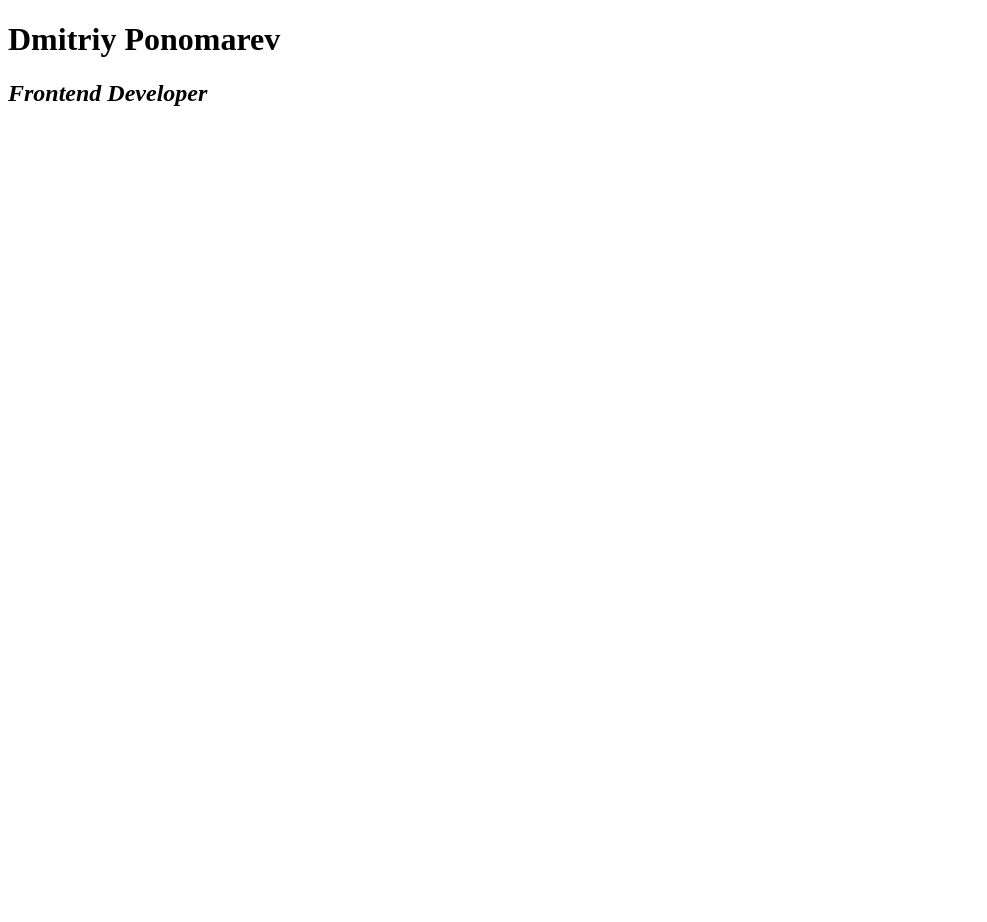
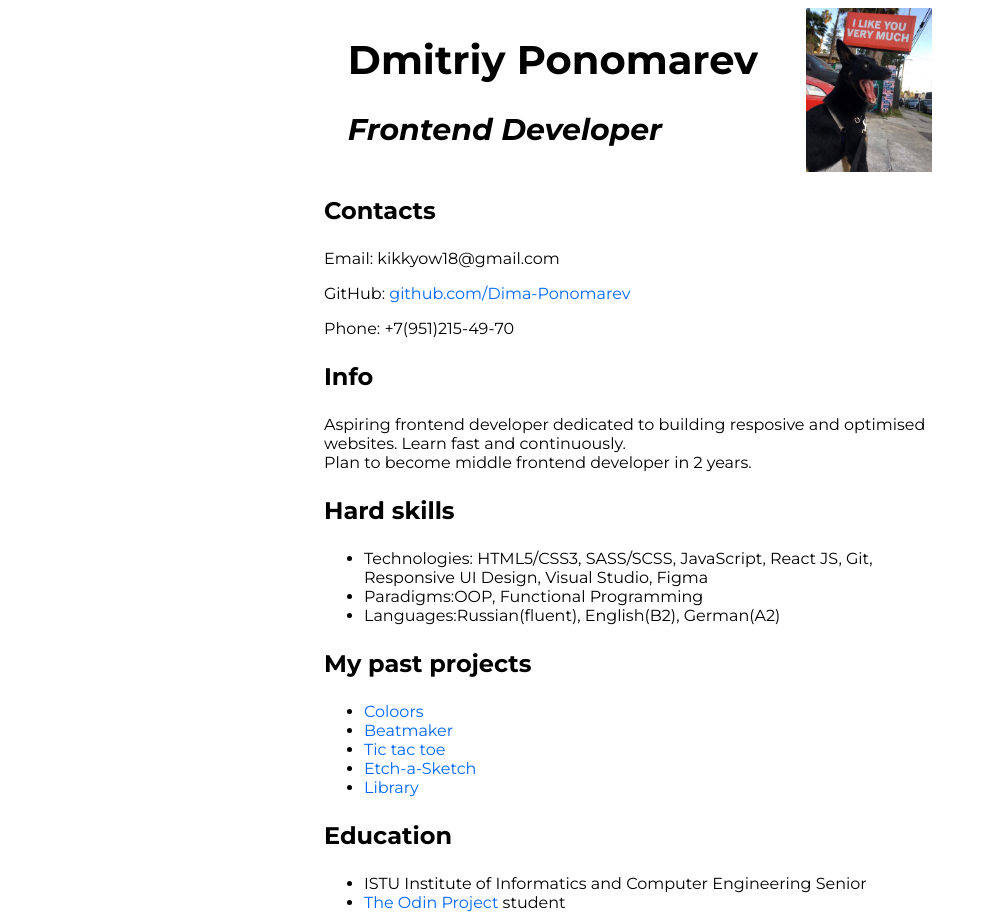
Before and after one commit to Dima-Ponomarev/rsschool-cv, a plain HTML site: page index.html in a window 1280 px wide. Shown: the whole page, without its empty margins (0-987 px from the left). Before the commit the page ends 800 px from the top, so only its background shows below. Drawn offline with Linux system fonts and the light colour scheme.

Commit message:
feat: add html cv with basic styling

```diff
--- a/index.html
+++ b/index.html
@@ -9,13 +9,50 @@
 <body>
     <div class="wrapper">
         <header>
-            <h1>Dmitriy Ponomarev</h1>
-            <h2><i>Frontend Developer </i></h2>
+            <div class="title">
+                <h1>Dmitriy Ponomarev</h1>
+                <h2><i>Frontend Developer </i></h2>
+            </div>
+
+            <img src="./img/1552966510386.jpg" alt="">
         </header>
         <main>
-
+            <div class="contacts">
+                <h3>Contacts</h3>
+                <p><span class="empathized">Email:</span> kikkyow18@gmail.com</p>
+                <p><span class="empathized">GitHub:</span> <a href="https://github.com/Dima-Ponomarev">github.com/Dima-Ponomarev</a></p>
+                <p><span class="empathized">Phone:</span> +7(951)215-49-70</p>
+            </div>
+            <div class="intro">
+                <h3>Info</h3>
+                <p>Aspiring frontend developer dedicated to building resposive and optimised websites. Learn fast and continuously. <br> Plan to become middle frontend developer in 2 years.</p>
+            </div>
+            <div class="hard-skills">
+                <h3>Hard skills</h3>
+                <ul>
+                    <li><span class="empathized">Technologies: </span> HTML5/CSS3, SASS/SCSS, JavaScript, React JS, Git, Responsive UI Design, Visual Studio, Figma</li>
+                    <li><span class="empathized">Paradigms:</span>OOP, Functional Programming</li>
+                    <li><span class="empathized">Languages:</span>Russian(fluent), English(B2), German(A2)</li>
+                </ul>
+            </div>
+            <div class="project">
+                <h3>My past projects</h3>
+                <ul>
+                    <li><a href="https://github.com/Dima-Ponomarev/Coloors">Coloors</a></li>
+                    <li><a href="https://github.com/Dima-Ponomarev/Beatmaker">Beatmaker</a></li>
+                    <li><a href="https://github.com/Dima-Ponomarev/Tic-Tac-Toe">Tic tac toe</a></li>
+                    <li><a href="https://github.com/Dima-Ponomarev/Etch-a-Sketch">Etch-a-Sketch</a></li>
+                    <li><a href="https://github.com/Dima-Ponomarev/Library">Library</a></li>
+                </ul>
+            </div>
+            <div class="education">
+                <h3>Education</h3>
+                <ul>
+                    <li>ISTU Institute of Informatics and Computer Engineering Senior</li>
+                    <li><a href="https://www.theodinproject.com/">The Odin Project</a> student</li>
+                </ul>
+            </div>
         </main>
     </div>
-
 </body>
 </html>
--- a/style.css
+++ b/style.css
@@ -0,0 +1,46 @@
+@import url('https://fonts.googleapis.com/css2?family=Montserrat:ital,wght@0,400;0,700;1,700&display=swap');
+
+
+html{
+    font-size: 62.5%;
+}
+
+body{
+    font-family: 'Montserrat', sans-serif;
+}
+
+.wrapper{
+    width: 50%;
+    margin: 0 auto;
+}
+
+header{
+    display: flex;
+    justify-content: space-around;
+}
+
+a{
+    color: rgb(0, 102, 255);
+    text-decoration: none;
+}
+
+h1{
+    font-size: 4rem;
+}
+
+h2{
+    font-size: 3rem;
+}
+
+h3{
+    font-size: 2.4rem;
+}
+
+p, li{
+    font-size: 1.6rem;
+}
+
+img{
+    width: 20%;
+    object-fit: cover;
+}
```
Also changed, not shown: img/1552966510386.jpg (added).
